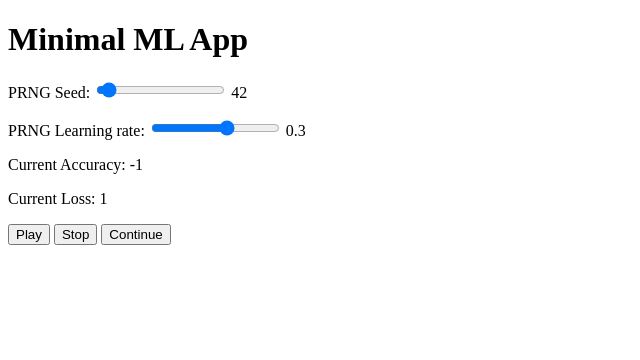
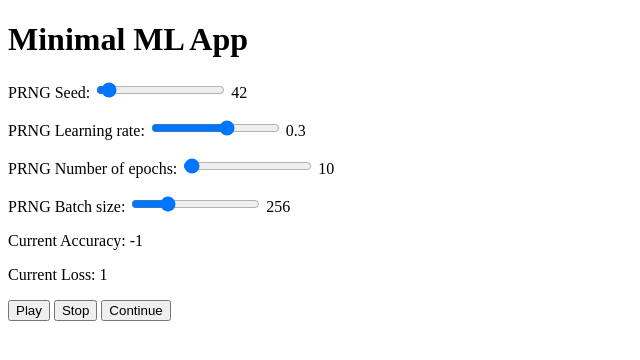
Before and after one commit to hongmiao-wu/usableml_students, a Flask app: page / in a window 1280 px wide. Shown: the top 360 px of the page, without its empty margins (0-640 px from the left). Run offline with Flask 3, Linux system fonts and the light colour scheme.

Commit message:
done : adjustment of parameters before training (just slides; learning rate, batch size, seed, epochs)

```diff
--- a/app.py
+++ b/app.py
@@ -21,6 +21,8 @@ seed = 42
 acc = -1
 loss = 1
 lr = 0.3
+epochs = 10
+batch_size = 256
 q_acc = queue.Queue()
 q_loss = queue.Queue()
 
@@ -37,26 +39,30 @@ def listener():
 
 @app.route("/", methods=["GET", "POST"])
 def index():
-    global seed, acc, loss, lr
+    global seed, acc, loss, lr, epochs, batch_size
     # render "index.html" as long as user is at "/"
-    return render_template("index.html", seed=seed, acc=acc, loss=loss, lr=lr)
+    return render_template("index.html", seed=seed, acc=acc, loss=loss, lr=lr, epochs=epochs, batch_size=batch_size)
 
 @app.route("/start_training", methods=["POST"])
 def start_training():
     # ensure that these variables are the same as those outside this method
-    global q_acc, q_loss, seed, lr
+    global q_acc, q_loss, seed, lr, epochs, batch_size
     # determine pseudo-random number generation
     manual_seed(seed)
     np.random.seed(seed)
     # initialize training
     model = ConvolutionalNeuralNetwork()
     opt = SGD(model.parameters(), lr=lr, momentum=0.5)
+    print(seed)
+    print(lr)
+    print(epochs)
+    print(batch_size)
     # execute training
     training(model=model,
              optimizer=opt,
              cuda=False,
-             n_epochs=10,
-             batch_size=256,
+             n_epochs=epochs,
+             batch_size=batch_size,
              q_acc=q_acc,
              q_loss=q_loss)
     return jsonify({"success": True})
@@ -68,6 +74,26 @@ def update_seed():
     seed = int(request.form["seed"])
     return jsonify({"seed": seed})
 
+#adjust learning rate
+@app.route("/update_learningRate", methods=["POST"])
+def update_learningRate():
+    global lr
+    lr = float(request.form["lr"])
+    return jsonify({"lr": lr})
+
+#adjust number of epochs
+@app.route("/update_numEpochs", methods=["POST"])
+def update_numEpochs():
+    global epochs
+    epochs = int(request.form["epochs"])
+    return jsonify({"epochs": epochs})
+
+#adjust batch_size
+@app.route("/update_batch_size", methods=["POST"])
+def update_batch_size():
+    global batch_size
+    batch_size = int(request.form["batch_size"])
+    return jsonify({"batch_size": batch_size})
 
 @app.route("/get_accuracy")
 def get_accuracy():
@@ -79,13 +105,6 @@ def get_loss():
     global loss
     return jsonify({"loss": loss})
 
-#adjust learning rate
-@app.route("/update_learningRate")
-def update_learningRate():
-    global lr
-    lr = int(request.form["lr"])
-    return jsonify({"lr": lr})
-
 if __name__ == "__main__":
     host = "127.0.0.1"
     port = 5001
--- a/static/script.js
+++ b/static/script.js
@@ -1,7 +1,11 @@
-var slider1 = document.getElementById("slider1"); //seed slider
-var slider2 = document.getElementById("slider2"); //learing rate slider
-var sliderValueElement1 = document.getElementById("sliderValue1");
-var sliderValueElement2 = document.getElementById("sliderValue2");
+var slider_seed = document.getElementById("slider_seed"); //seed slider
+var slider_lr = document.getElementById("slider_lr"); //learing rate slider
+var slider_ep = document.getElementById("slider_ep"); //num epochs slider
+var slider_batches = document.getElementById("slider_batches"); //num epochs slider
+var sliderValueElement_seed = document.getElementById("sliderValue_seed");
+var sliderValueElement_lr = document.getElementById("sliderValue_lr");
+var sliderValueElement_ep = document.getElementById("sliderValue_ep");
+var sliderValueElement_batches = document.getElementById("sliderValue_batches");
 var playButton = document.getElementById("playButton");
 var accuracyElement = document.getElementById("accuracy");
 var lossElement = document.getElementById("loss");
@@ -9,8 +13,10 @@ var lossElement = document.getElementById("loss");
 // Function to disable slider and button when button is pressed
 playButton.addEventListener('click', function () {
     startTraining();
-    slider1.disabled = true;
-    slider2.disabled = true;
+    slider_seed.disabled = true;
+    slider_lr.disabled = true;
+    slider_ep.disabled = true;
+    slider_batches.disabled = true;
     playButton.disabled = true;
 });
 
@@ -36,13 +42,23 @@ function updateLoss() {
 }
 
 // Function to update slider value display for seed
-function updateSliderValue() {
-    sliderValueElement1.textContent = slider1.value;
+function updateSliderValue_seed() {
+    sliderValueElement_seed.textContent = slider_seed.value;
 }
 
 // Function to update slider value display for learning rate
-function updateSliderValue() {
-    sliderValueElement2.textContent = slider2.value;
+function updateSliderValue_lr() {
+    sliderValueElement_lr.textContent = slider_lr.value;
+}
+
+// Function to update slider value display for number of epochs
+function updateSliderValue_ep() {
+    sliderValueElement_ep.textContent = slider_ep.value;
+}
+
+// Function to update slider value display for batch size
+function updateSliderValue_batches() {
+    sliderValueElement_batches.textContent = slider_batches.value;
 }
 
 // Function to start training
@@ -62,28 +78,50 @@ setInterval(function() {
     updateLoss();
 }, 1000);
 
-
-
 // Function to change seed value when slider is changed
-slider1.addEventListener("input", function() {
-    updateSliderValue();
+slider_seed.addEventListener("input", function() {
+    updateSliderValue_seed();
     fetch("/update_seed", {
         method: "POST",
         headers: {
             "Content-Type": "application/x-www-form-urlencoded"
         },
-        body: "seed=" + slider1.value
+        body: "seed=" + slider_seed.value
     });
 });
 
-// Function to change  learning rate when slider is changed
-slider2.addEventListener("input", function() {
-    updateSliderValue();
+// Function to change learning rate when slider is changed
+slider_lr.addEventListener("input", function() {
+    updateSliderValue_lr();
     fetch("/update_learningRate", {
         method: "POST",
         headers: {
             "Content-Type": "application/x-www-form-urlencoded"
         },
-        body: "learing rate=" + slider2.value
+        body: "lr=" + slider_lr.value
     });
 });
+
+// Function to change number of epochs when slider is changed
+slider_ep.addEventListener("input", function() {
+    updateSliderValue_ep();
+    fetch("/update_numEpochs", {
+        method: "POST",
+        headers: {
+            "Content-Type": "application/x-www-form-urlencoded"
+        },
+        body: "epochs=" + slider_ep.value
+    });
+});
+
+// Function to change size of batches when slider is changed
+slider_batches.addEventListener("input", function() {
+    updateSliderValue_batches();
+    fetch("/update_batch_size", {
+        method: "POST",
+        headers: {
+            "Content-Type": "application/x-www-form-urlencoded"
+        },
+        body: "batch_size=" + slider_batches.value
+    });
+});batch_size
--- a/templates/index.html
+++ b/templates/index.html
@@ -3,14 +3,24 @@
 <body>
     <h1>Minimal ML App</h1>
     <p>
-    <label for="slider1">PRNG Seed:</label>
-    <input type="range" id="slider1" min="0" max="1000" step="1.0" value="{{ seed }}">
-    <span id="sliderValue1">{{ seed }}</span>
+    <label for="slider_seed">PRNG Seed:</label>
+    <input type="range" id="slider_seed" min="0" max="1000" step="1.0" value="{{ seed }}">
+    <span id="sliderValue_seed">{{ seed }}</span>
     </p>
     <p>
-    <label for="slider2">PRNG Learning rate:</label>
-    <input type="range" id="slider2" min="0" max="0.5" step="0.001" value="{{ lr }}">
-    <span id="sliderValue2">{{ lr }}</span>
+    <label for="slider_lr">PRNG Learning rate:</label>
+    <input type="range" id="slider_lr" min="0" max="0.5" step="0.001" value="{{ lr }}">
+    <span id="sliderValue_lr">{{ lr }}</span>
+    </p>
+    <p>
+    <label for="slider_ep">PRNG Number of epochs:</label>
+    <input type="range" id="slider_ep" min="0" max="1000" step="1.0" value="{{ epochs }}">
+    <span id="sliderValue_ep">{{ epochs }}</span>
+    </p>
+    <p>
+    <label for="slider_batches">PRNG Batch size:</label>
+    <input type="range" id="slider_batches" min="0" max="1000" step="1.0" value="{{ batch_size }}">
+    <span id="sliderValue_batches">{{ batch_size }}</span>
     </p>
     <p>Current Accuracy: <span id="accuracy">{{ acc }}</span></p>
     <p>Current Loss: <span id="loss">{{ loss }}</span></p>
```
Also changed, not shown: ml_utils/training.py (+7 -7 lines).
